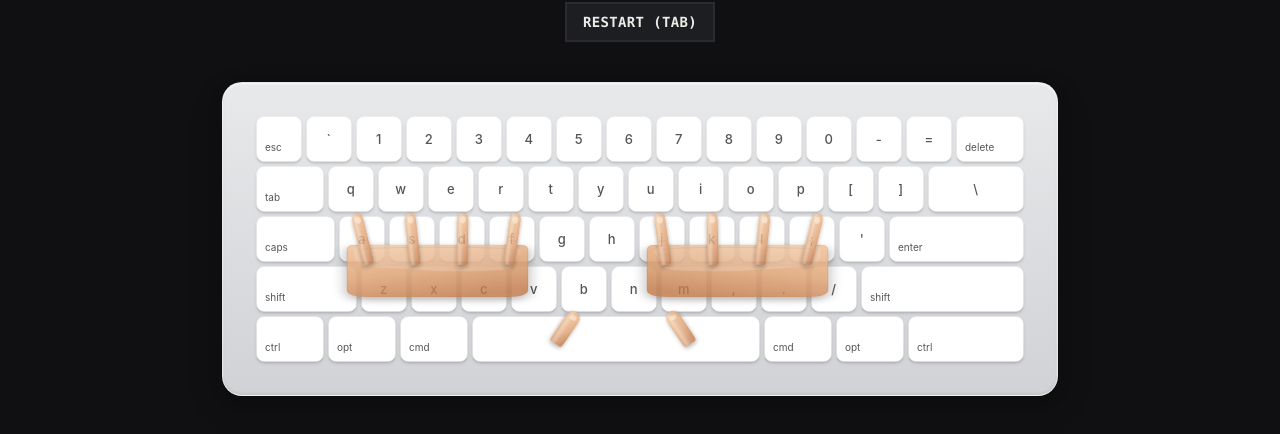
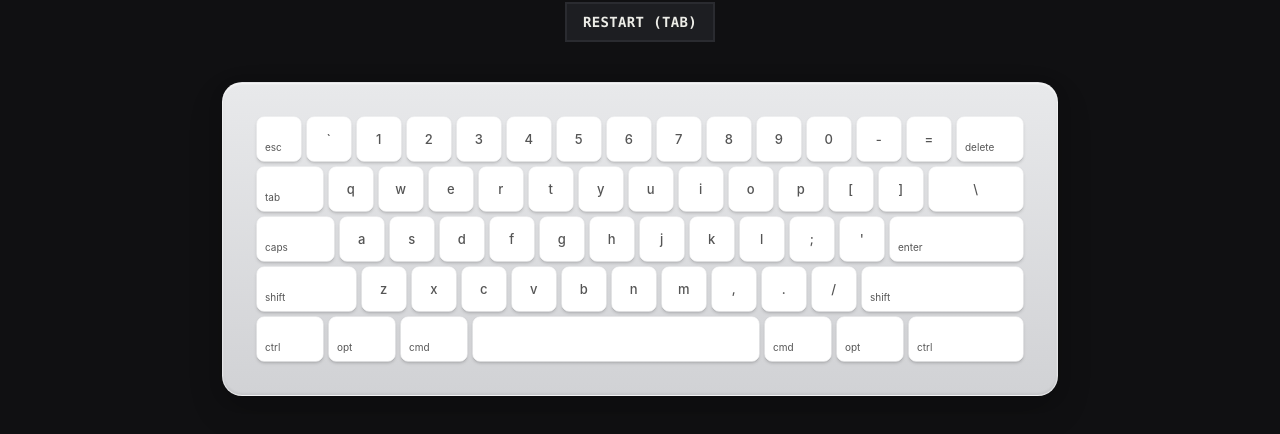
Before and after one commit to rifat-sarker/type-flow-frontend, a Next.js app: page / in a window 1280 px wide. Shown: the part 440-874 px from the top of the page. Built offline with nearby package versions, Linux system fonts and the light colour scheme; no server answers.

Commit message:
refactor: remove Hands component and update keyboard key animations

```diff
--- a/src/components/TypingTest/Keyboard.tsx
+++ b/src/components/TypingTest/Keyboard.tsx
@@ -135,8 +135,8 @@ export function Keyboard({ pressedCode, pressId }: KeyboardProps) {
                 style={{
                   transform: `translateY(${translateY}px)`,
                   transition: isAnim
-                    ? "none"
-                    : "transform 100ms cubic-bezier(0.2, 0.9, 0.3, 1)",
+                    ? "transform 40ms cubic-bezier(0.1, 0.9, 0.2, 1)"
+                    : "transform 140ms cubic-bezier(0.2, 0.9, 0.3, 1)",
                 }}
               >
                 {/* Key face (White plastic) */}
@@ -146,6 +146,9 @@ export function Keyboard({ pressedCode, pressId }: KeyboardProps) {
                   filter={isActive ? "url(#keyPressShadow)" : "url(#keyShadow)"}
                   stroke={isActive ? "rgba(0,0,0,0.1)" : "rgba(255,255,255,0.8)"}
                   strokeWidth="1"
+                  style={{
+                    transition: "fill 100ms ease, filter 100ms ease, stroke 100ms ease",
+                  }}
                 />
 
                 {/* Label */}
--- a/src/components/TypingTest/KeyboardStage.tsx
+++ b/src/components/TypingTest/KeyboardStage.tsx
@@ -1,8 +1,6 @@
 "use client";
 
-import { useRef } from "react";
 import { Keyboard } from "./Keyboard";
-import { Hands } from "./Hands";
 
 interface KeyboardStageProps {
   pressedCode: string | null;
@@ -17,24 +15,14 @@ export function KeyboardStage({
   showKeyboard,
   showHands,
 }: KeyboardStageProps) {
-  // Hands measure real key positions out of this container, so both have to live
-  // under the same positioned ancestor.
-  const stageRef = useRef<HTMLDivElement>(null);
-
   if (!showKeyboard) return null;
 
   return (
-    <div ref={stageRef} className="relative w-full max-w-4xl mx-auto mt-10 hidden md:block">
+    <div className="relative w-full max-w-4xl mx-auto mt-10 hidden md:block">
       <Keyboard
         pressedCode={pressedCode}
         pressId={pressId}
       />
-      <Hands
-        stageRef={stageRef}
-        pressedCode={pressedCode}
-        pressId={pressId}
-        enabled={showHands}
-      />
     </div>
   );
 }
```
